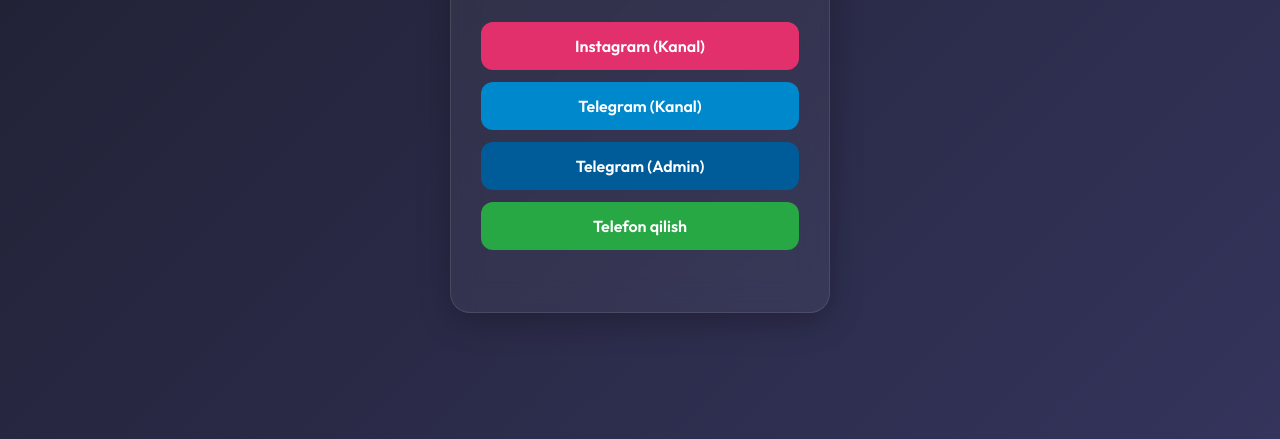
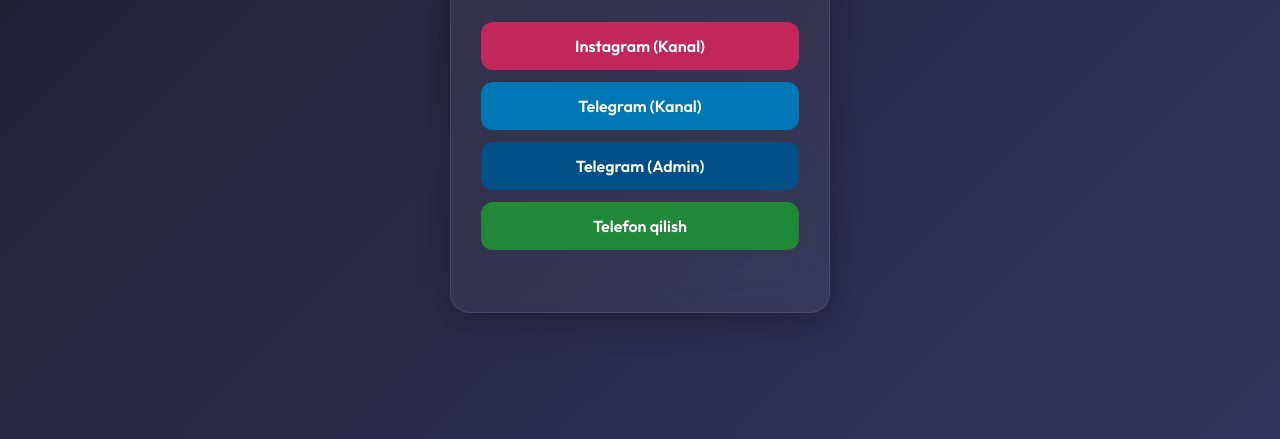
Before and after one commit to kha1mamatov/intellona, a plain HTML site: page public/index.html in a window 1280 px wide. Shown: the part 361-800 px from the top of the page. Drawn offline with Linux system fonts and the light colour scheme.

Commit message:
Update index.html

```diff
--- a/public/index.html
+++ b/public/index.html
@@ -11,17 +11,32 @@
   <meta name="keywords" content="Intellona, IELTS, Chirchiq, o‘quv markazi, ingliz tili, bepul test, IELTS tayyorlov, Intellona LC">
   <meta name="author" content="Intellona Learning Center">
 
+  <!-- Open Graph -->
+  <meta property="og:title" content="Intellona O'quv Markazi" />
+  <meta property="og:description" content="IELTS tayyorlov va ingliz tili kurslari Chirchiqda. Bepul testlar va sifatli darslar bilan o‘qishni boshlang." />
+  <meta property="og:image" content="https://intellona.vercel.app/intellona-modified.png" />
+  <meta property="og:url" content="https://intellona.vercel.app" />
+  <meta property="og:type" content="website" />
+
+  <!-- Twitter Card -->
+  <meta name="twitter:card" content="summary_large_image" />
+  <meta name="twitter:title" content="Intellona O'quv Markazi" />
+  <meta name="twitter:description" content="IELTS tayyorlov va ingliz tili kurslari Chirchiqda. Bepul testlar va sifatli darslar bilan o‘qishni boshlang." />
+  <meta name="twitter:image" content="https://intellona.vercel.app/intellona-modified.png" />
+
+
   <!-- Favicon -->
   <link rel="icon" type="image/x-icon" href="intellona-modified.ico" />
 
   <!-- Fonts -->
+
   <link rel="preconnect" href="https://fonts.googleapis.com">
   <link rel="preconnect" href="https://fonts.gstatic.com" crossorigin>
   <link rel="preload" as="style" href="https://fonts.googleapis.com/css2?family=Outfit:wght@400;600;700&display=swap">
   <link href="https://fonts.googleapis.com/css2?family=Outfit:wght@400;600;700&display=swap" rel="stylesheet" media="all" onload="this.media='all'">
   <noscript><link rel="stylesheet" href="https://fonts.googleapis.com/css2?family=Outfit:wght@400;600;700&display=swap"></noscript>
 
-  <style>
+ <style>
     * {
       box-sizing: border-box;
     }
@@ -89,10 +104,11 @@
       box-shadow: 0 4px 20px rgba(0, 0, 0, 0.3);
     }
 
-    .instagram { background-color: #e1306c; }
-    .telegram { background-color: #0088cc; }
-    .telegram-admin { background-color: #005c99; }
-    .phone { background-color: #28a745; }
+    /* Adjusted for proper WCAG contrast */
+    .instagram { background-color: #c1275b; }
+    .telegram { background-color: #0077b5; }
+    .telegram-admin { background-color: #004f87; }
+    .phone { background-color: #218838; }
 
     @media (max-width: 420px) {
       .card {
```
